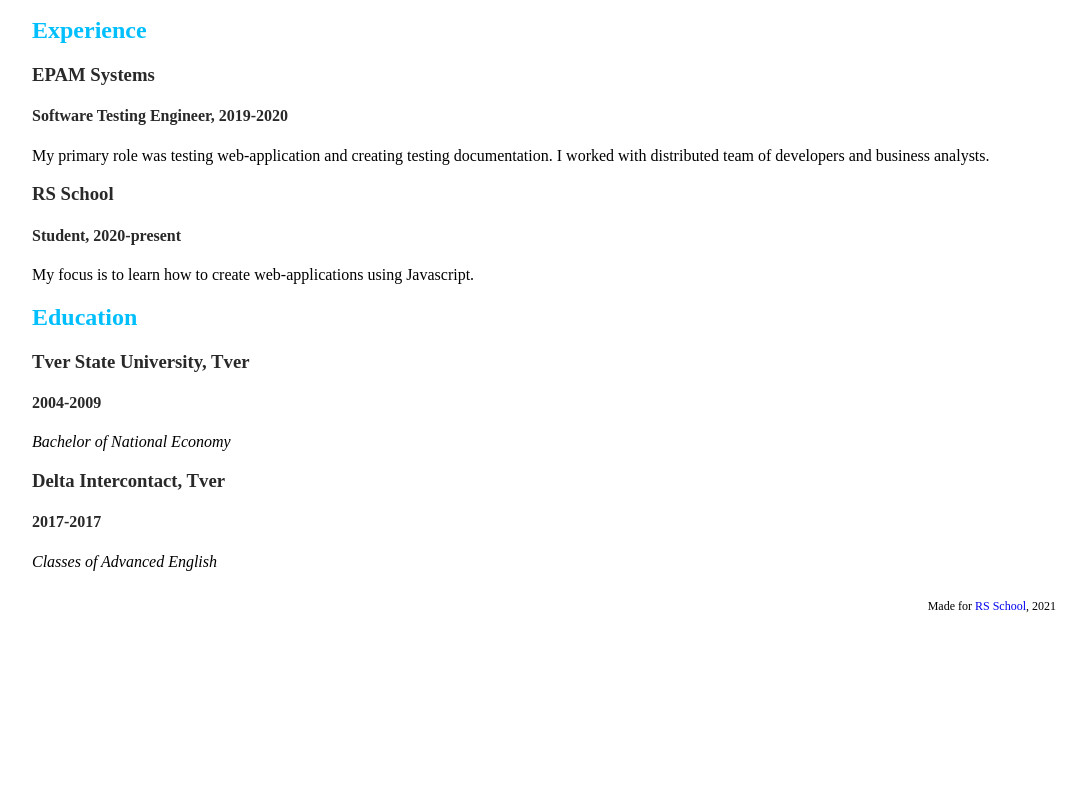
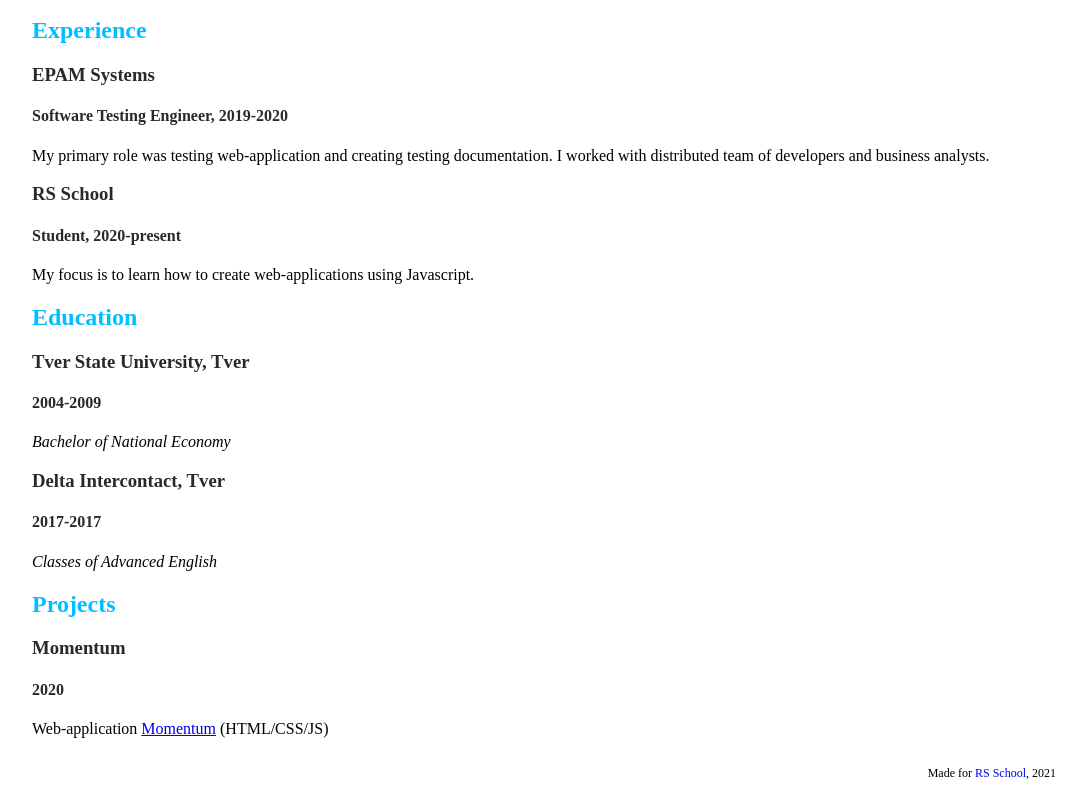
Before and after one commit to nina-si/rsschool-cv, a plain HTML site: page index.html in a window 1280 px wide. Shown: the part 604-1397 px from the top of the page, without its empty margins (96-1181 px from the left). Before the commit the page ends 1230 px from the top, so only its background shows below. Drawn offline with Linux system fonts and the light colour scheme.

Commit message:
feat: add projects section

```diff
--- a/index.html
+++ b/index.html
@@ -55,6 +55,12 @@
           <h4>2017-2017</h4>
           <p>Classes of Advanced English</p>
         </section>
+        <section class="projects">
+          <h2>Projects</h2>
+          <h3>Momentum</h3>
+          <h4>2020</h4>
+          <p>Web-application <a href="https://rolling-scopes-school.github.io/nina-si-JS2020Q3/momentum/">Momentum</a> (HTML/CSS/JS)</p>
+        </section>
     </main>
     <footer>
       <p>Made for <a href="https://rs.school/js/">RS School</a>, 2021</p>
```
